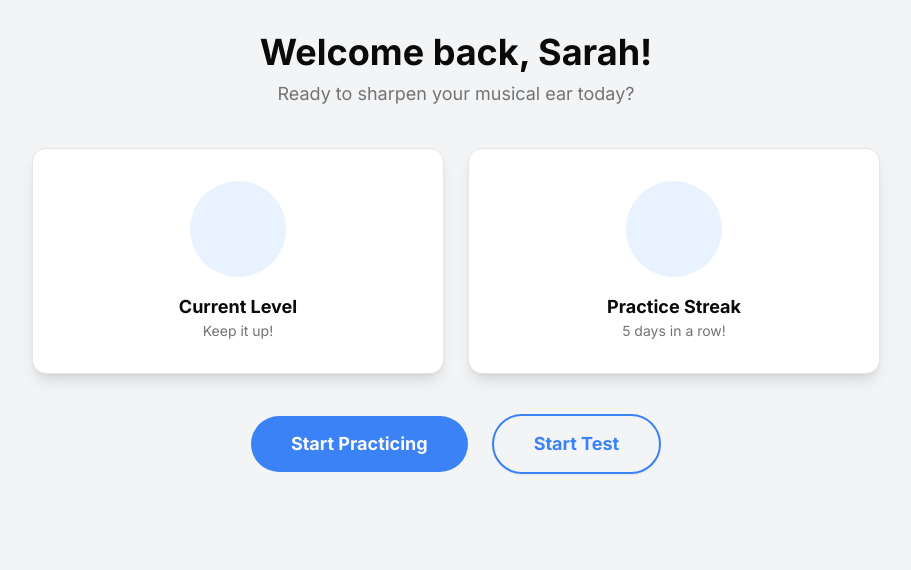
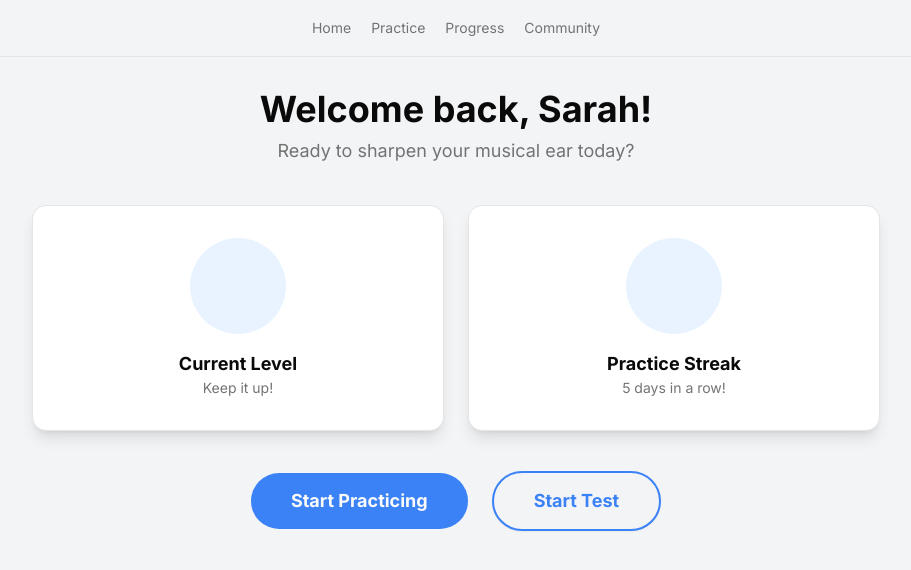
Before and after one commit to aljaz-ferenc/aura, a Next.js app: page /home in a window 1280 px wide. Shown: the top 570 px of the page, without its empty margins (184-1095 px from the left). Built offline with nearby package versions, Linux system fonts and the light colour scheme.

Commit message:
feat: mock header

```diff
--- /dev/null
+++ b/app/_components/Header.tsx
@@ -0,0 +1,20 @@
+import Link from "next/link";
+
+const links = [
+    {label: 'Home', href: '#'},
+    {label: 'Practice', href: '#'},
+    {label: 'Progress', href: '#'},
+    {label: 'Community', href: '#'},
+]
+
+export default function Header(){
+    return (
+        <header className='border-b'>
+            <nav className='flex gap-5 justify-center items-center text-muted-foreground h-14 text-sm'>
+                {links.map(link => (
+                    <Link href={link.href}>{link.label}</Link>
+                ))}
+            </nav>
+        </header>
+    )
+}
--- a/app/layout.tsx
+++ b/app/layout.tsx
@@ -1,6 +1,7 @@
 import type { Metadata } from "next";
 import {Geist, Geist_Mono, Inter} from "next/font/google";
 import "./globals.css";
+import Header from "@/app/_components/Header";
 
 const geistSans = Geist({
   variable: "--font-geist-sans",
@@ -32,6 +33,7 @@ export default function RootLayout({
       <body
         className={`${geistSans.variable} ${geistMono.variable} ${inter.className} antialiased`}
       >
+      <Header/>
         {children}
       </body>
     </html>
```
